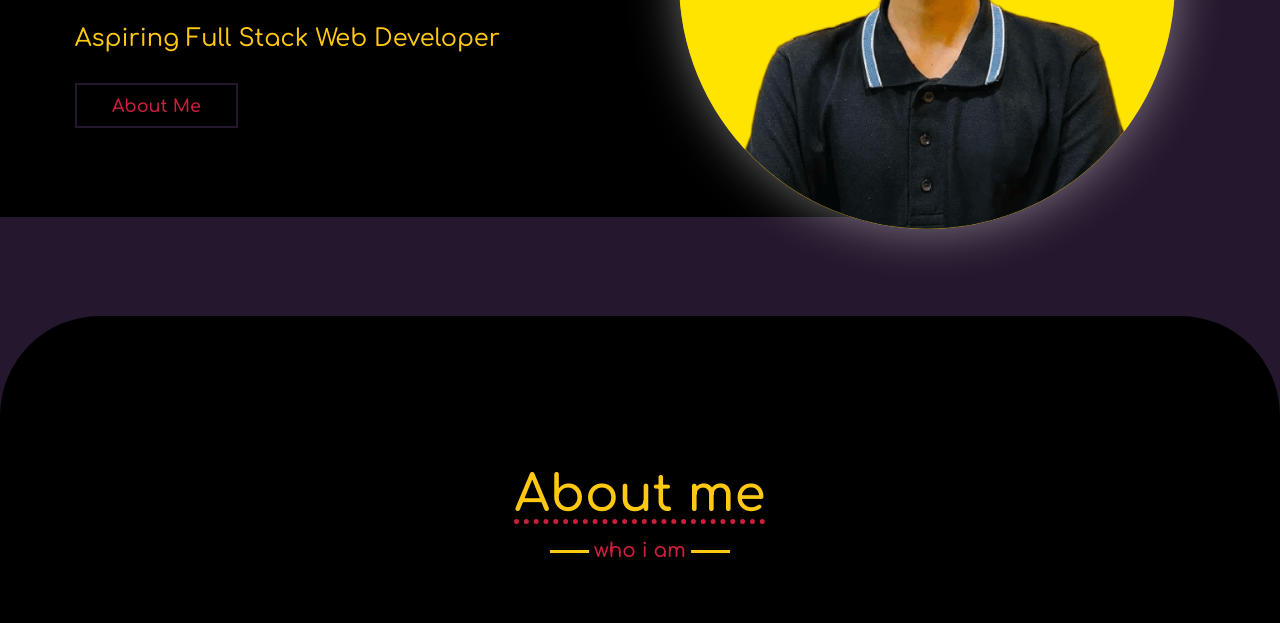
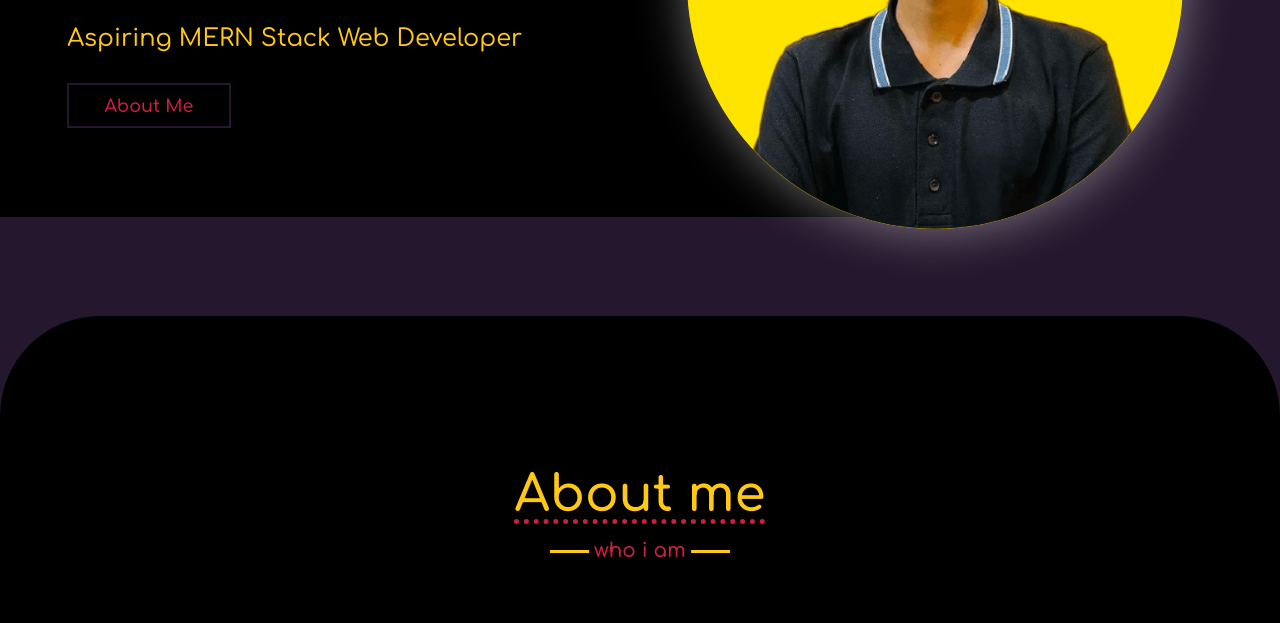
Before and after one commit to vanshpanchall/AWDP, a plain HTML site: page index.html in a window 1280 px wide. Shown: the part 477-1100 px from the top of the page. Drawn offline with nearby package versions, Linux system fonts and the light colour scheme.

Commit message:
final commit

```diff
--- a/index.html
+++ b/index.html
@@ -51,7 +51,7 @@
     <div class="user_info">
       <h2>Hello! My Name is</h2>
       <h1 class="user_name" ;>Vansh Panchal</h1>
-      <p>Aspiring Full Stack Web Developer</p>
+      <p>Aspiring MERN Stack Web Developer</p>
       <a href="#about" class="btn"><b>About Me</b></a>
     </div>
     <div class="user_img">
```
